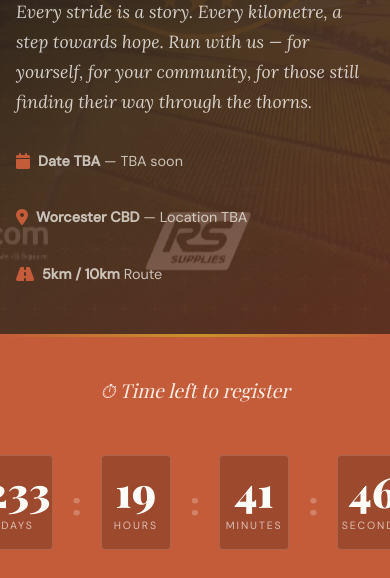
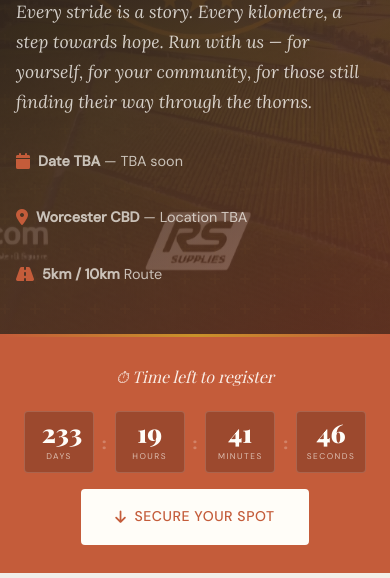
Before and after one commit to Hlumelomtamo/Fun-Run-Tussen-Dorings, a plain HTML site: page event.html in a window 390 px wide. Shown: the part 266-844 px from the top of the page. Drawn offline with nearby package versions, Linux system fonts and the light colour scheme; a web font is replaced by a local one.

Commit message:
forth commit

```diff
--- a/event.css
+++ b/event.css
@@ -88,7 +88,7 @@
   display: flex;
   align-items: center;
   justify-content: center;
-  gap: 3rem;
+  gap: 2rem;
   flex-wrap: wrap;
 }
 .countdown-label-text {
@@ -97,11 +97,13 @@
   font-style: italic;
   color: rgba(255,253,248,0.9);
   text-align: center;
+  width: 100%;
 }
 .countdown-timer {
   display: flex;
-  gap: 1.2rem;
+  gap: clamp(0.3rem, 2vw, 1.2rem);
   align-items: center;
+  flex-wrap: nowrap;
 }
 .countdown-unit {
   display: flex;
@@ -109,18 +111,18 @@
   align-items: center;
   background: rgba(0,0,0,0.2);
   border-radius: var(--radius-sm);
-  padding: 0.9rem 1.3rem;
+  padding: clamp(0.5rem, 2vw, 0.9rem) clamp(0.6rem, 2.5vw, 1.3rem);
   min-width: 0;
   width: clamp(58px, 18vw, 78px);
   border: 1px solid rgba(255,255,255,0.15);
 }
 .countdown-unit__number {
   font-family: var(--font-display);
-  font-size: 2.6rem;
+  font-size: clamp(1.6rem, 6vw, 2.6rem);
   font-weight: 900;
   color: var(--white);
   line-height: 1;
-  min-width: 2ch;
+  width: 2ch;
   text-align: center;
   transition: transform 0.3s ease;
 }
@@ -129,18 +131,20 @@
 }
 .countdown-unit__label {
   font-family: var(--font-ui);
-  font-size: 0.66rem;
+  font-size: clamp(0.52rem, 1.8vw, 0.66rem);
   letter-spacing: 0.18em;
   text-transform: uppercase;
   color: rgba(255,253,248,0.65);
   margin-top: 0.3rem;
+  white-space: nowrap;
 }
 .countdown-separator {
   font-family: var(--font-display);
-  font-size: 2rem;
+  font-size: clamp(1.2rem, 4vw, 2rem);
   font-weight: 900;
   color: rgba(255,253,248,0.4);
   animation: pulse 1s ease-in-out infinite;
+  flex-shrink: 0;
 }
 @keyframes pulse {
   0%, 100% { opacity: 0.4; }
@@ -148,8 +152,16 @@
 }
 .countdown-cta {
   text-align: center;
+  width: 100%;
 }
 .countdown-cta .btn { display: inline-flex; }
+
+@media (max-width: 480px) {
+  .countdown-section { padding: 1.8rem 0; }
+  .countdown-inner { gap: 1rem; }
+  .countdown-label-text { font-size: 1rem; margin-bottom: 0.3rem; }
+  .countdown-separator { font-size: 1rem; }
+}
 
 /* ── Why It Matters ── */
 .why-matters {
--- a/event.html
+++ b/event.html
@@ -554,7 +554,7 @@
       </div>
     </div>
     <div class="footer__bottom">
-      <span>© 2026 Tussen Dorings NPO · Worcester, Western Cape, South Africa</span>
+      <span>© 2021 Tussen Dorings NPO · Worcester, Western Cape, South Africa</span>
       <span>
         <a href="#privacy">Privacy Policy</a> ·
         <a href="#refund">Refund Policy</a> ·
```
